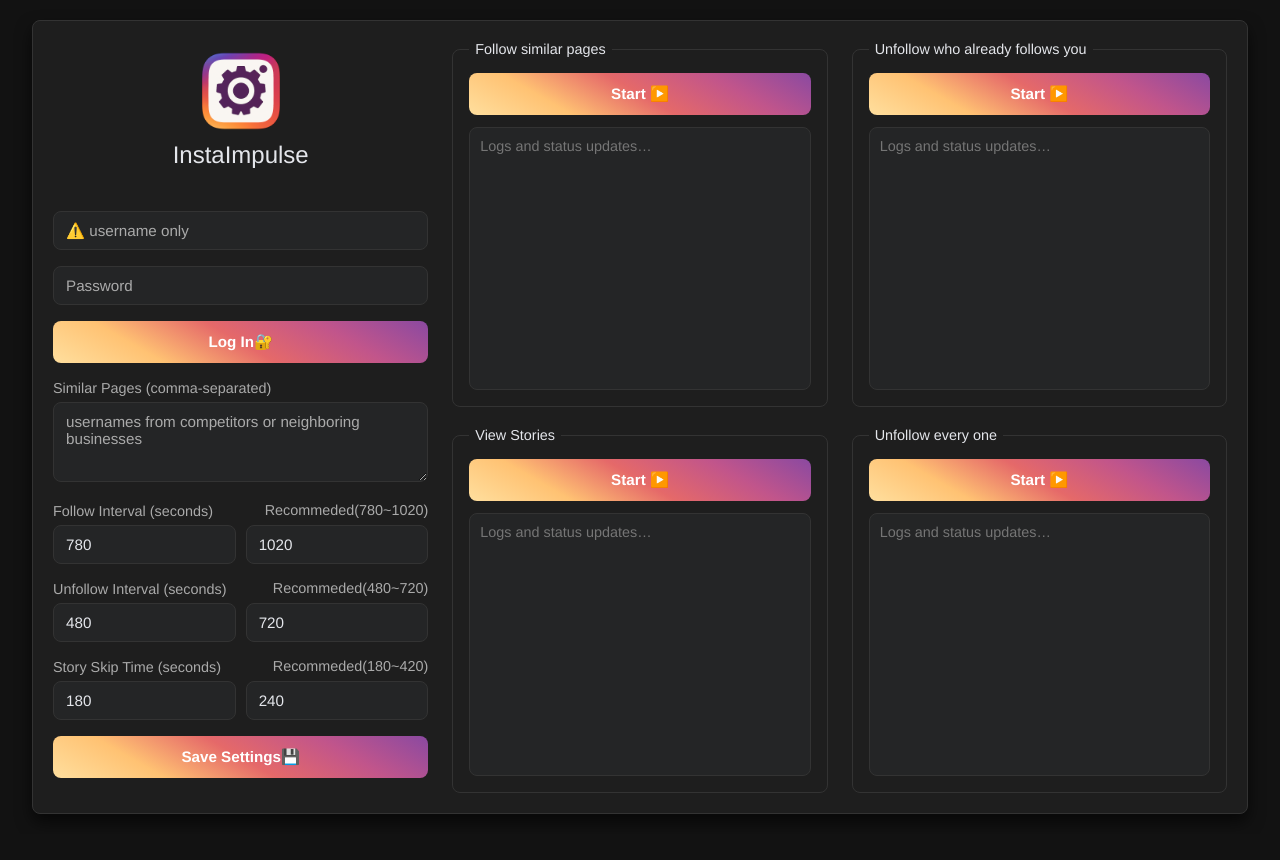
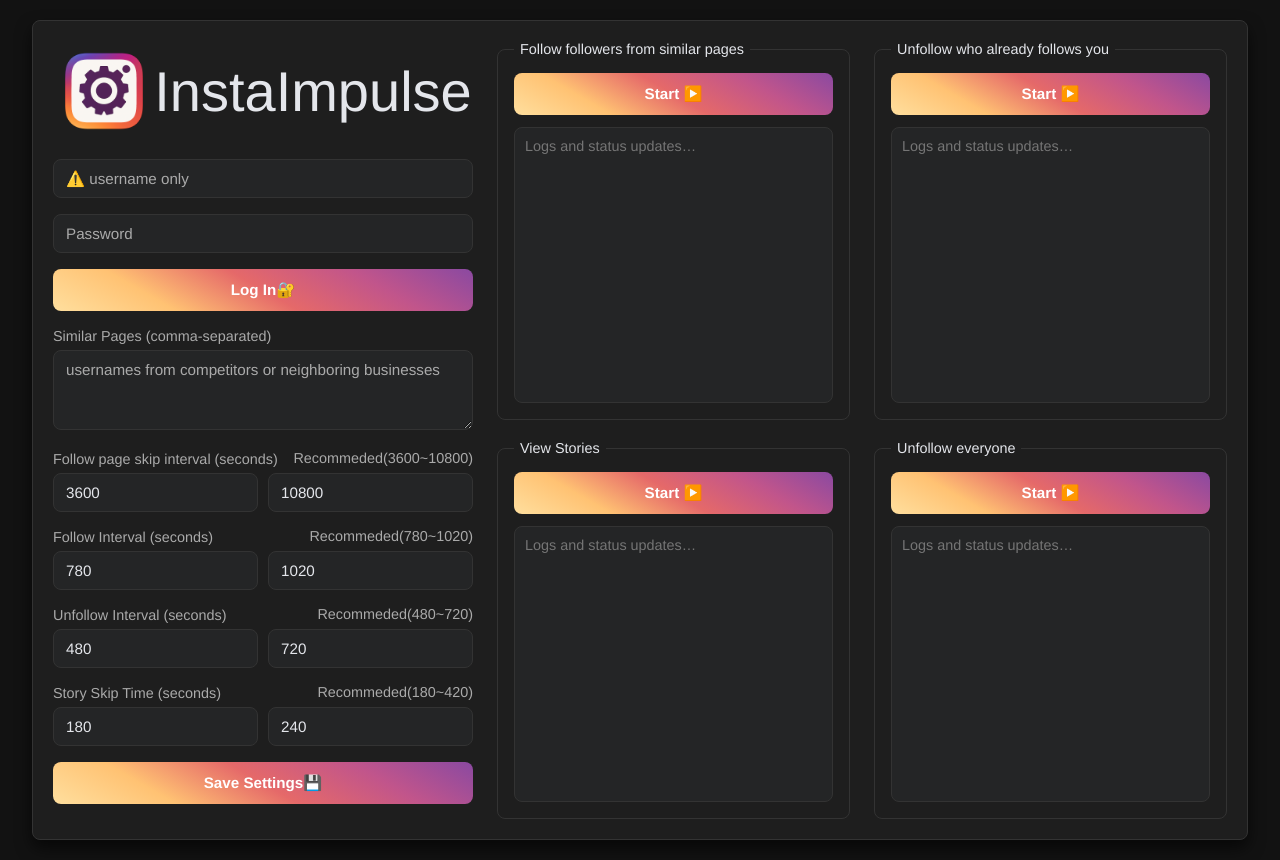
Before and after one commit to LuisFAires/instaimpulse, an Electron app: page index.html in a window 1280 px wide. Before the commit the page ends 834 px from the top, so only its background shows below. Drawn offline with Linux system fonts and the light colour scheme; no server answers; a web font is replaced by a local one.

Commit message:
page skip feature

```diff
--- a/index.html
+++ b/index.html
@@ -45,7 +45,7 @@
     .card {
       display: grid;
       width: 95vw;
-      grid-template-columns: repeat(3, 1fr);
+      grid-template-columns: 420px 1fr 1fr;
       justify-content: center;
       gap: 24px;
       background: var(--bg-card);
@@ -56,15 +56,13 @@
     }
 
     .card h2 {
-      font-size: 1.5rem;
+      font-size: 3.5rem;
       font-weight: 500;
       text-align: center;
-      margin-bottom: 24px;
       color: var(--text);
     }
 
     .main-settings {
-      min-width: 365px;
       display: flex;
       flex-direction: column;
       justify-content: center;
@@ -213,10 +211,14 @@
       float: right;
     }
 
+    header {
+      display: flex;
+      align-items: center;
+      justify-content: center;
+    }
+
     .icon {
-      margin-bottom: 20px;
       display: block;
-      margin: auto;
       width: 100px;
       height: 100px;
     }
@@ -245,8 +247,10 @@
   <div class="card">
     <!-- Main Settings Panel -->
     <div class="main-settings">
-      <img src="./icon.png" alt="InstaImpulse Logo" class="icon" />
-      <h2>InstaImpulse</h2>
+      <header>
+        <img src="./icon.png" alt="InstaImpulse Logo" class="icon" />
+        <h2>InstaImpulse</h2>
+      </header>
       <form id="settings-form">
         <div class="form-field">
           <label id="login-status"></label>
@@ -261,6 +265,14 @@
           <label for="similar-pages">Similar Pages (comma-separated)</label>
           <textarea id="similar-pages" name="similarpages"
             placeholder="usernames from competitors or neighboring businesses"></textarea>
+        </div>
+        <div class="form-field">
+          <label>Follow page skip interval (seconds)</label>
+          <label class="right-label">Recommeded(3600~10800)</label>
+          <div class="intervals">
+            <input type="number" id="minskippage" name="minskippage" placeholder="Min" min="1" value="3600" required />
+            <input type="number" id="maxskippage" name="maxskippage" placeholder="Max" min="1" value="10800" required />
+          </div>
         </div>
         <div class="form-field">
           <label>Follow Interval (seconds)</label>
@@ -292,7 +304,7 @@
     </div>
     <div class="bots-section">
       <fieldset>
-        <legend>Follow similar pages</legend>
+        <legend>Follow followers from similar pages</legend>
         <button type="button" class="btn" id="follow">Start ▶️</button>
         <textarea id="follow-output" readonly placeholder="Logs and status updates…"></textarea>
       </fieldset>
@@ -309,7 +321,7 @@
         <textarea id="unfollow-output" readonly placeholder="Logs and status updates…"></textarea>
       </fieldset>
       <fieldset>
-        <legend>Unfollow every one</legend>
+        <legend>Unfollow everyone</legend>
         <button type="button" class="btn" id="unfollowAll">Start ▶️</button>
         <textarea id="unfollowAll-output" readonly placeholder="Logs and status updates…"></textarea>
       </fieldset>
```
Also changed, not shown: bots/follow.js (+14 -8 lines).
